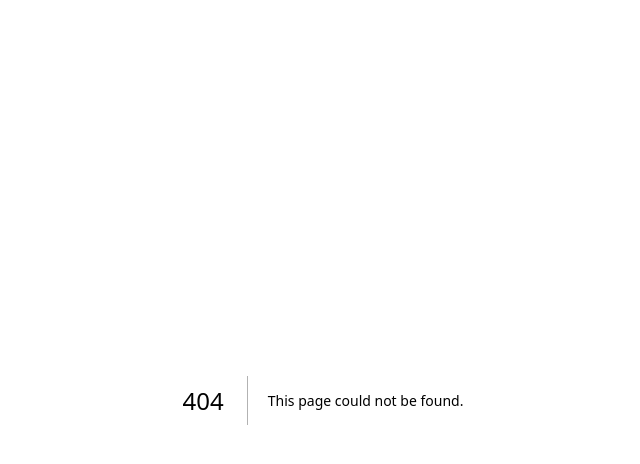
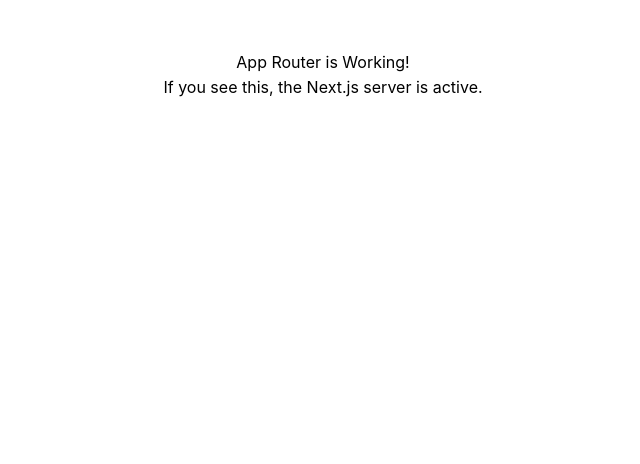
Before and after one commit to lok4/ski-mbti, a Next.js app: page /debug in a window 1280 px wide. Before the commit this address had no page. Shown: the top 464 px of the page, without its empty margins (317-957 px from the left). Built offline with nearby package versions, Linux system fonts and the light colour scheme.

Commit message:
Debug: Add app router test page

```diff
--- /dev/null
+++ b/src/app/debug/page.tsx
@@ -0,0 +1,8 @@
+export default function DebugPage() {
+    return (
+        <div style={{ padding: "50px", textAlign: "center" }}>
+            <h1>App Router is Working!</h1>
+            <p>If you see this, the Next.js server is active.</p>
+        </div>
+    );
+}
```
